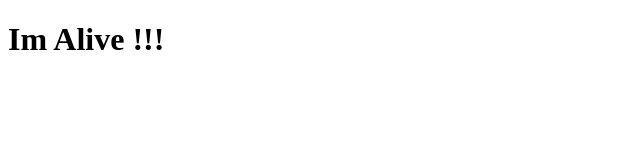
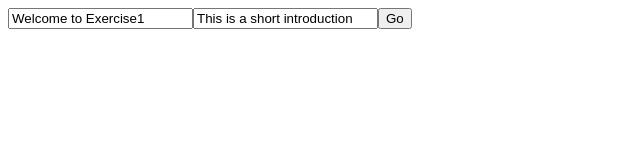
Before and after one commit to JohanK01/D211007X1, a website: page public/data/edit.html in a window 1280 px wide. Shown: the whole page, without its empty margins (0-640 px from the left). Drawn offline with Linux system fonts and the light colour scheme.

Commit message:
listitem added and button, added a POST

```diff
--- a/controller/appController.js
+++ b/controller/appController.js
@@ -5,3 +5,9 @@ exports.app = (req, res) => {
 exports.edit = (req, res) => {
     res.sendfile ('public/data/edit.html');
 };
+
+exports.input = (req, res) => {
+    console.log("data:" + req.body.txtID1);
+    console.log("data:" + req.body.txtID2);
+    res.sendfile('./public/data/edit.html');
+};
--- a/public/data/edit.html
+++ b/public/data/edit.html
@@ -7,8 +7,8 @@
     <title>DOM</title>
 </head>
 <body>
-    <h1>Im Alive !!!</h1>
-
+    <div id ="Exercise2"></div>
+    <script src ="../js/edit.js"></script>
 
 </body>
 </html>
--- a/public/js/edit.js
+++ b/public/js/edit.js
@@ -1,16 +1,48 @@
 'use strict'
 let xhttp = new XMLHttpRequest;
-xhttp.open('GET', '../data/exercise.json');
+xhttp.open('GET', '../data/exercise1.json');
 xhttp.responseType = 'json';
 xhttp.send();
 
 xhttp.onload = () => {
     const data = xhttp.response;
-    console.log(data);
 
-    let elementlist = document.createElement('h1');
-    elementlist.textContent = data.headline;
-    elementlist.id = 'list';
 
-    document.getElementById('list').appendChild(elementlist);
+    let elementForm = document.createElement('form');
+    let elementInput1 = document.createElement('input');
+    let elementInput2 = document.createElement('input');
+    let elementBtn = document.createElement('input');
+
+    elementForm.id = 'formData'
+    elementForm.name = 'formData'
+    elementForm.method = 'POST'
+
+    elementInput1.type = 'text';
+    elementInput1.id = 'txtID1';
+    elementInput1.name= 'txtID1';
+    elementInput1.value = data.headline;
+
+    elementInput2.type = 'text';
+    elementInput2.id = 'txtID2';
+    elementInput2.name = 'txtID2';
+    elementInput2.value = data.intro;
+
+    elementBtn.type= 'submit';
+    elementBtn.value = 'Go';
+    elementBtn.addEventListener('click', Button2Handler());
+
+    elementInput1.textContent = data.headline;
+    elementInput2.textContent = data.intro;
+
+
+
+    document.getElementById('Exercise2').appendChild(elementForm);
+    document.getElementById('formData').appendChild(elementInput1);
+    document.getElementById('formData').appendChild(elementInput2);
+    document.getElementById('formData').appendChild(elementBtn);
+
 };
+
+function Button2Handler(){
+    console.log('Button update pushed')
+}
--- a/routes/app.js
+++ b/routes/app.js
@@ -5,6 +5,7 @@ const app_Controller = require('../controller/appController');
 
 router.get('/', app_Controller.app);
 router.get('/edit', app_Controller.edit);
+router.post('/edit', app_Controller.input)
 
 
 module.exports = router;
--- a/server.js
+++ b/server.js
@@ -7,6 +7,8 @@ const port = 8080;
 
 const appRouter = require('./routes/app');
 
+app.use(express.urlencoded());
+
 app.use(express.static('public'));
 
 app.use('/', appRouter);
```
Also changed, not shown: public/data/app.html (+1 -1 lines).
